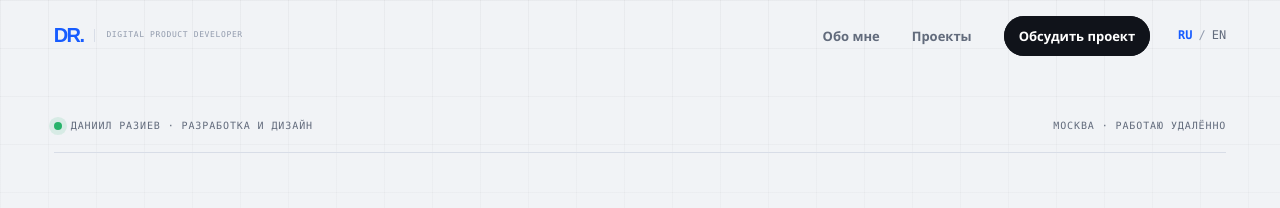
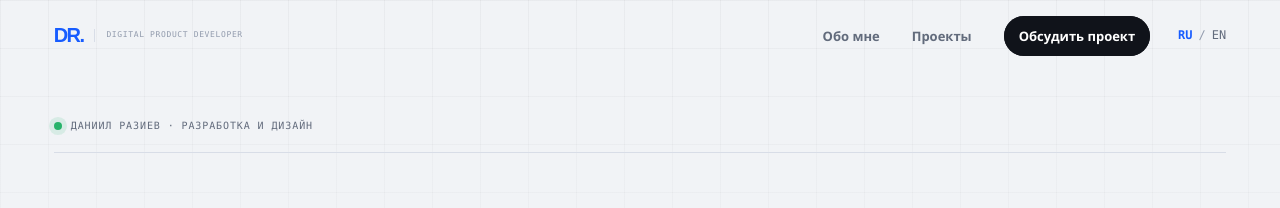
Before and after one commit to razievdaniil-rgb/portfolio, a Vue app: page / in a window 1280 px wide. Shown: the top 208 px of the page. Built offline with nearby package versions, Linux system fonts and the light colour scheme.

Commit message:
Remove location from hero

```diff
--- a/src/components/HeroSection.vue
+++ b/src/components/HeroSection.vue
@@ -3,7 +3,6 @@
     <div class="container">
       <div class="hero-status">
         <p><span class="status-dot" />{{ t('hero.kicker') }}</p>
-        <span class="status-place">{{ t('hero.metaWork') }}</span>
       </div>
 
       <div class="hero-grid">
@@ -99,7 +98,7 @@ const shotSrc = shot => import.meta.env.BASE_URL + 'shots/' + shot
 .hero-stack span { color:var(--accent); font-weight:700; }
 .hero-stack p { color:var(--text-muted); }
 @media(max-width:980px){.hero-grid{grid-template-columns:1fr}.hero-copy{max-width:820px}.hero-proof{width:min(100%,700px)}}
-@media(max-width:620px){.hero{padding-top:100px}.status-place{display:none}.hero-title{font-size:clamp(49px,15vw,72px)}.hero-bottom{grid-template-columns:1fr}.hero-actions{grid-template-columns:1fr 1fr}.btn-primary{min-width:0}.proof-window img{height:235px}.proof-row{grid-template-columns:1fr}.hero-stack{align-items:flex-start;flex-direction:column;gap:7px}.proof-main{box-shadow:7px 7px 0 var(--accent)}}
+@media(max-width:620px){.hero{padding-top:100px}.hero-title{font-size:clamp(49px,15vw,72px)}.hero-bottom{grid-template-columns:1fr}.hero-actions{grid-template-columns:1fr 1fr}.btn-primary{min-width:0}.proof-window img{height:235px}.proof-row{grid-template-columns:1fr}.hero-stack{align-items:flex-start;flex-direction:column;gap:7px}.proof-main{box-shadow:7px 7px 0 var(--accent)}}
 @media(max-width:420px){.hero-actions{grid-template-columns:1fr}.hero-title span{margin-left:-4px}.proof-caption{padding:18px}}
 @media(prefers-reduced-motion:reduce){.proof-main,.proof-mini,.btn-primary,.btn-ghost{transition:none}}
 </style>
--- a/src/i18n.js
+++ b/src/i18n.js
@@ -16,7 +16,6 @@ export const messages = {
       btnProjects: 'Смотреть проекты',
       btnContact: 'Обсудить задачу',
       metaStack: 'Vue · React · Node · React Native',
-      metaWork: 'Москва · работаю удалённо',
       proofAria: 'Избранные работы и быстрый переход к заказу',
       proofLabel: 'Главный production-кейс',
       proofTitle: 'АПГС · B2B-каталог и инженерный подбор',
@@ -99,7 +98,6 @@ export const messages = {
       btnContact: 'Discuss your task',
       btnFiverr: 'Hire me on Fiverr',
       metaStack: 'Vue · React · Node · React Native',
-      metaWork: 'Moscow · working remotely',
       proofAria: 'Selected work and quick project enquiry',
       proofLabel: 'Featured production case',
       proofTitle: 'APGS · B2B catalog and engineering selection',
```
